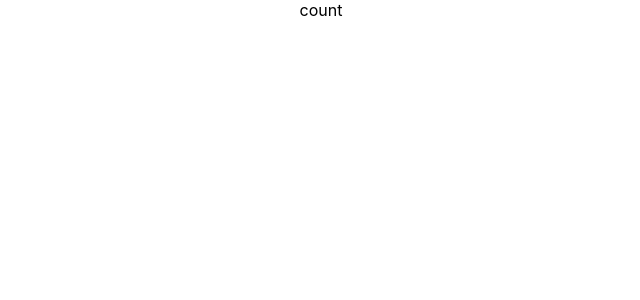
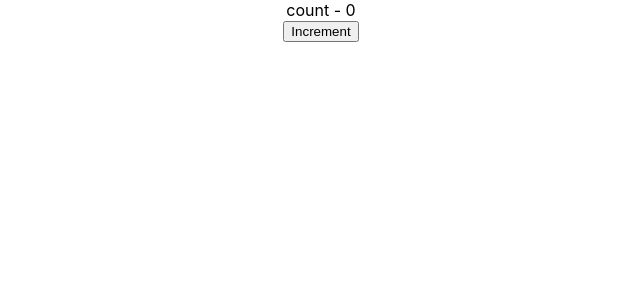
Before and after one commit to raj-savsani/ReactJs, a React (Create React App) app in the folder hello-world/: page / in a window 1280 px wide. Shown: the top 300 px of the page, without its empty margins (319-959 px from the left). Built offline with nearby package versions, Linux system fonts and the light colour scheme.

Commit message:
couter with set State method

```diff
--- a/hello-world/src/components/Counter.js
+++ b/hello-world/src/components/Counter.js
@@ -1,13 +1,28 @@
-import React, { Component } from 'react'
+import React, { Component } from "react";
 
 class counter extends Component {
+  constructor(props) {
+    super(props);
+
+    this.state = {
+      count: 0,
+    };
+  }
+  Inc() {
+      this.setState({
+          count: this.state.count+1
+      },()=>{ console.log("callback Value",this.state.count)})
+      console.log('this.state.count:', this.state.count)
+  }
+
   render() {
     return (
       <div>
-                count
+        <div>count - {this.state.count}</div>
+        <button onClick={() => this.Inc()}>Increment</button>
       </div>
-        )
+    );
   }
 }
 
-export default counter
+export default counter;
```
Lines whose indentation alone changed are shown as unchanged.
